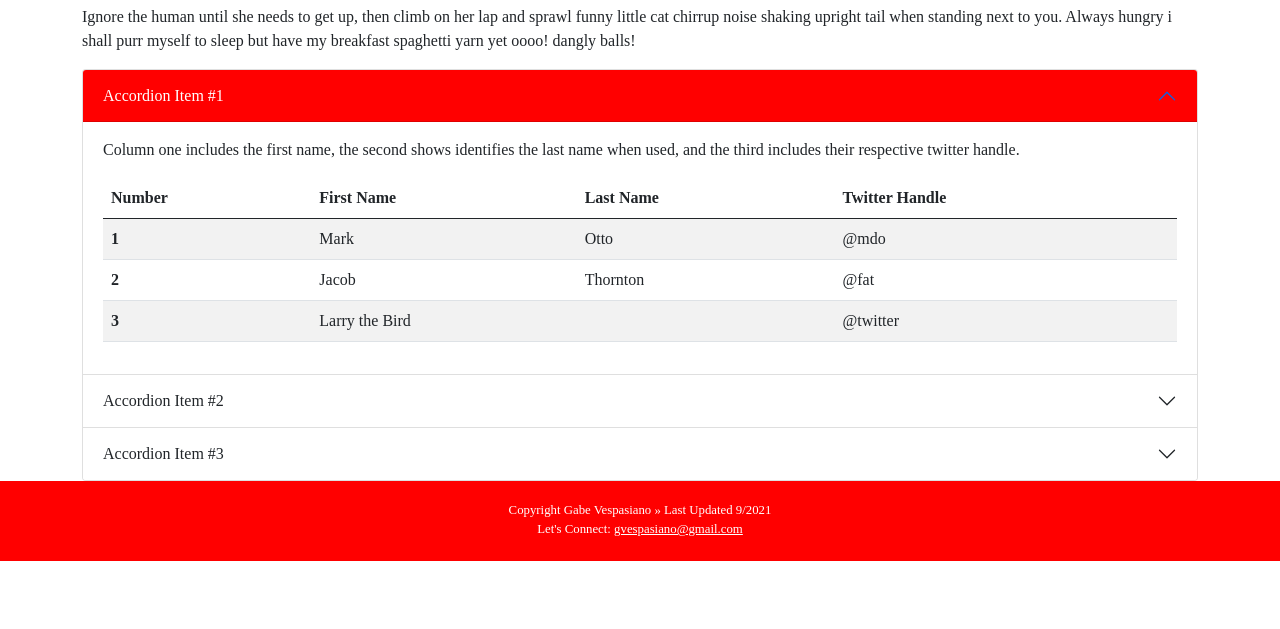
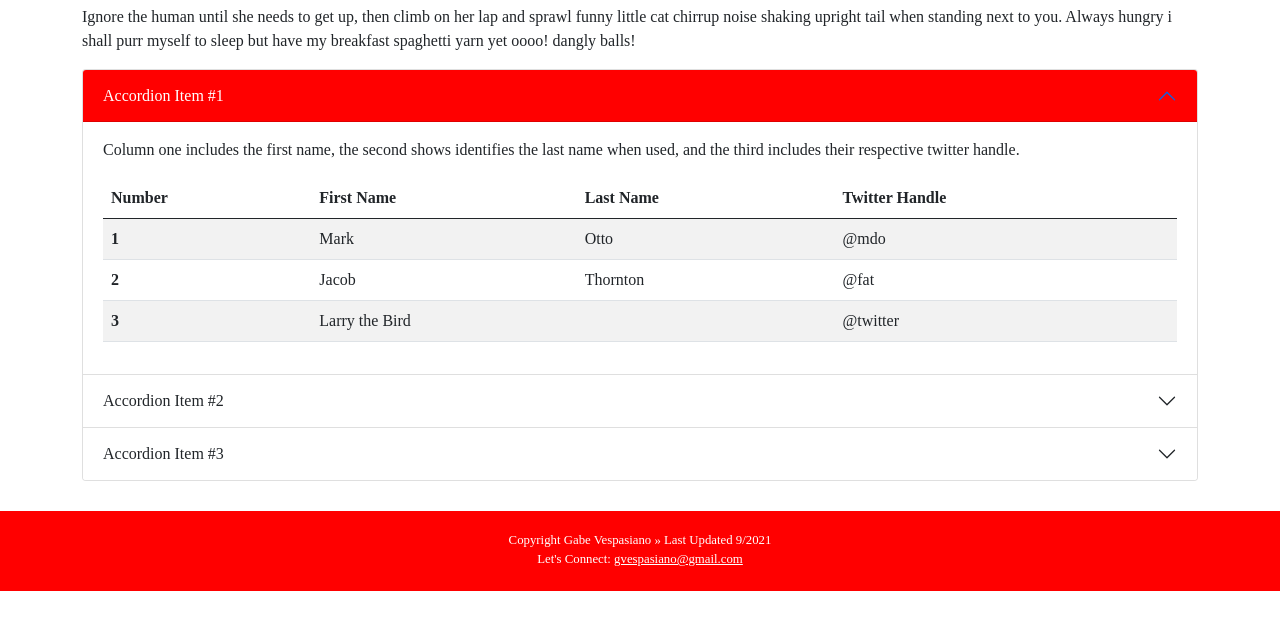
Before and after one commit to gvespasiano/SuppTutTwo, a plain HTML site: page projects/product.html in a window 1280 px wide. Shown: the part 147-776 px from the top of the page. Drawn offline with nearby package versions, Linux system fonts and the light colour scheme.

Commit message:
Padding fix

```diff
--- a/projects/product.html
+++ b/projects/product.html
@@ -60,7 +60,7 @@
 
 
 <!--Accordion-->
-<div class="container">
+<div class="container" style="padding-bottom: 30px;">
 <div class="accordion" id="accordionExample">
     <div class="accordion-item">
       <h2 class="accordion-header" id="headingOne">
```
Also changed, not shown: 1 other file.
